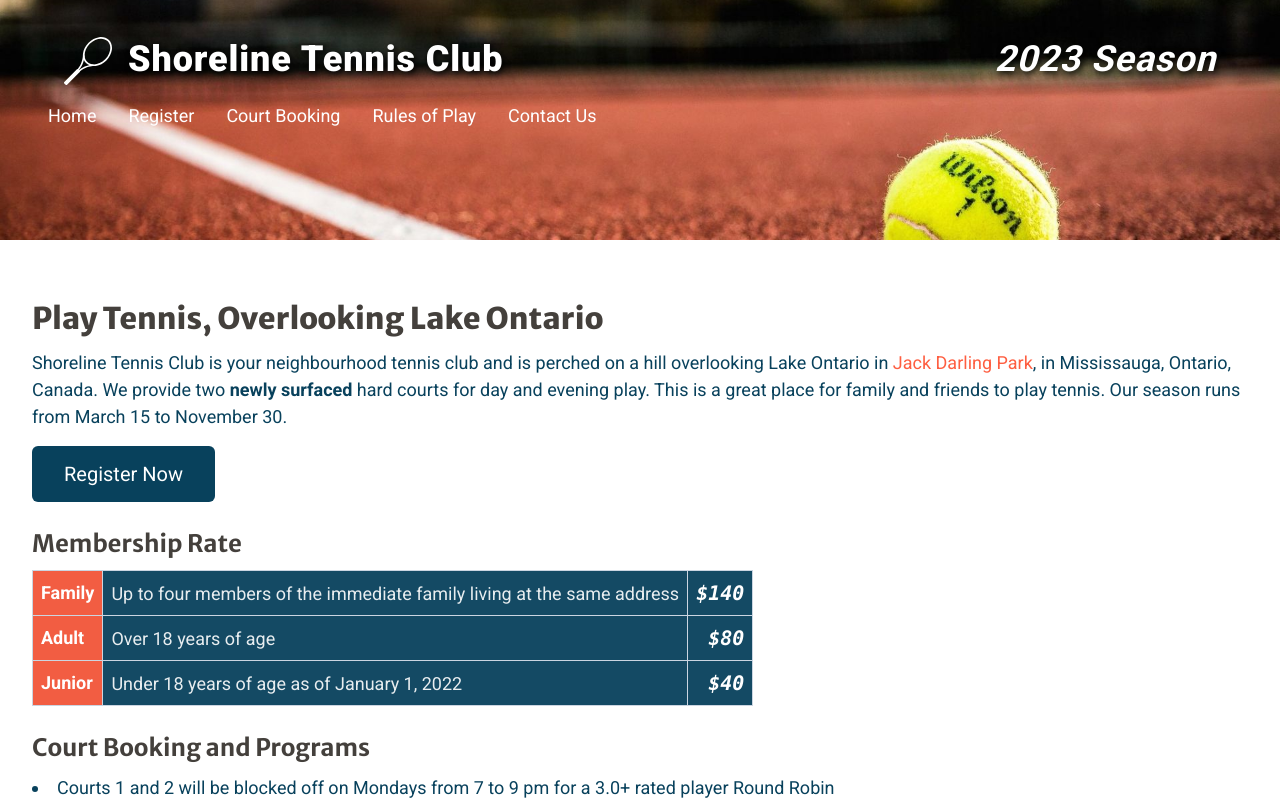
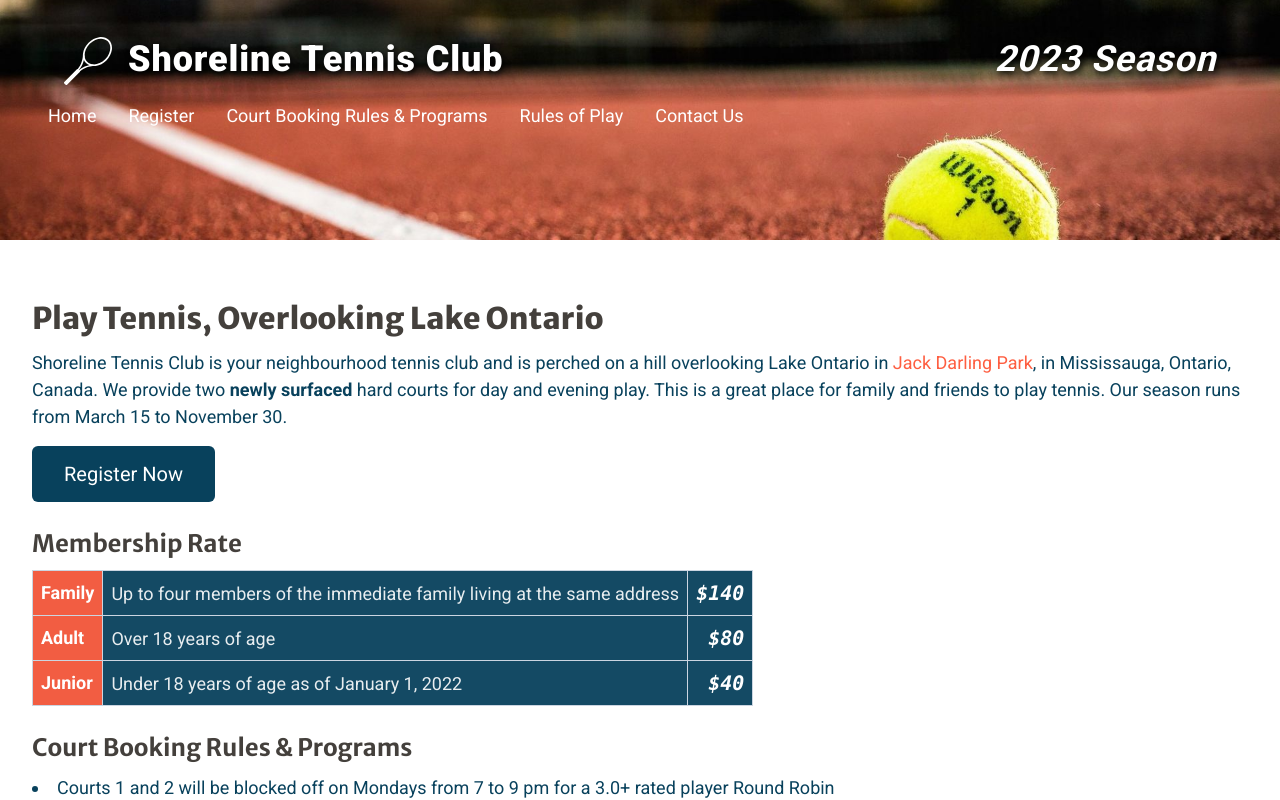
Before and after one commit to jpaas/www.shorelinetennisclub.com, a Next.js app: page / in a window 1280 px wide. Shown: the top 800 px of the page. Built offline with nearby package versions, Linux system fonts and the light colour scheme.

Commit message:
Renames court booking menu link

```diff
--- a/src/app/CpNavLinks.tsx
+++ b/src/app/CpNavLinks.tsx
@@ -33,7 +33,7 @@ export default function CpNavLinks({ onNavigate, type }: CpNavLinksProps) {
       </Link>
 
       <a className={className} href="/#book_court" onClick={onNavigate}>
-        Court Booking
+        Court Booking Rules & Programs
       </a>
 
       <Link className={className} href="/rules_of_play" onClick={onNavigate}>
--- a/src/app/page.tsx
+++ b/src/app/page.tsx
@@ -64,6 +64,7 @@ export default function Home() {
           <h2>Membership Rate</h2>
           <table
             className={`${styles.membershipTable} table-auto border-collapse border-spacing-4 border border-slate-400`}
+            id="book_court"
           >
             <tbody>
               <tr>
@@ -88,7 +89,7 @@ export default function Home() {
         </section>
 
         <section>
-          <h2>Court Booking and Programs</h2>
+          <h2>Court Booking Rules & Programs</h2>
           <ul className="list-inside list-disc">
             <li>Courts 1 and 2 will be blocked off on Mondays from 7 to 9 pm for a 3.0+ rated player Round Robin</li>
             <li>
@@ -112,7 +113,7 @@ export default function Home() {
           </p>
         </section>
 
-        <section id="book_court">
+        <section>
           <h2>Other Club Info</h2>
           <ul>
             <li>
```
